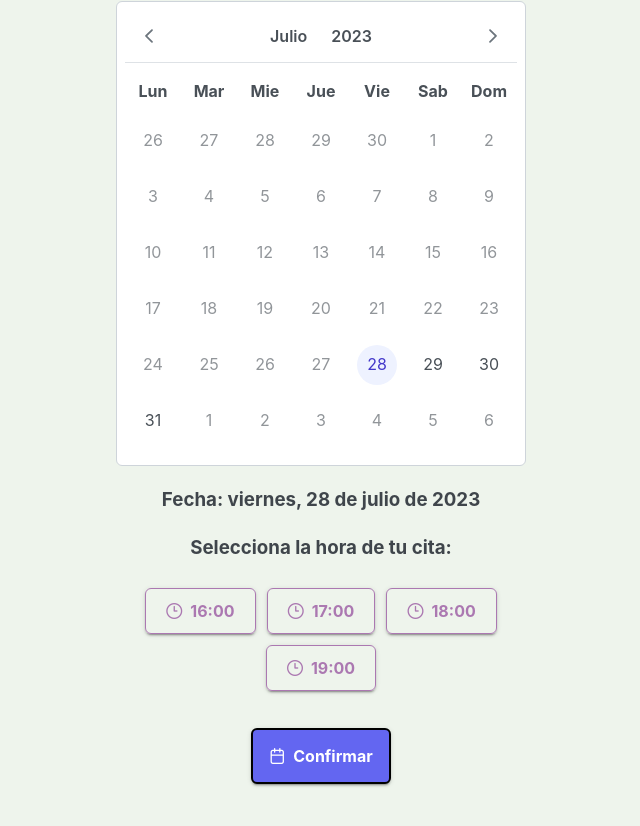
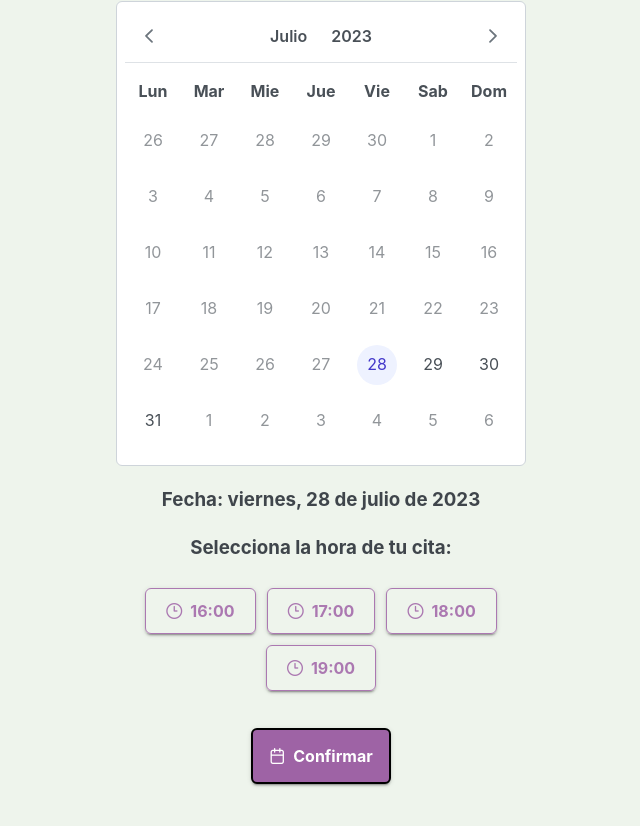
Before and after one commit to davidhelo/bookAppointmentApp, a Next.js app: page /book-appointment in a window 1280 px wide. Shown: the part 436-1262 px from the top of the page, without its empty margins (319-959 px from the left). Built offline with nearby package versions, Linux system fonts and the light colour scheme.

Commit message:
change confirm button color, hover and active

```diff
--- a/src/app/styles/styles.module.css
+++ b/src/app/styles/styles.module.css
@@ -28,4 +28,15 @@
     margin: 2rem;
     padding: 1rem;
     border: 2px solid black;
+    background-color: #9e63a5;
 }
+
+.confirmButton:hover {
+    background-color: hsl(294, 27%, 55%) !important;
+    border-color: black !important;
+}
+
+.confirmButton:active {
+    background-color: hsl(294, 27%, 55%) !important;
+    border-color: hsl(294, 27%, 55%) !important;
+}
```
